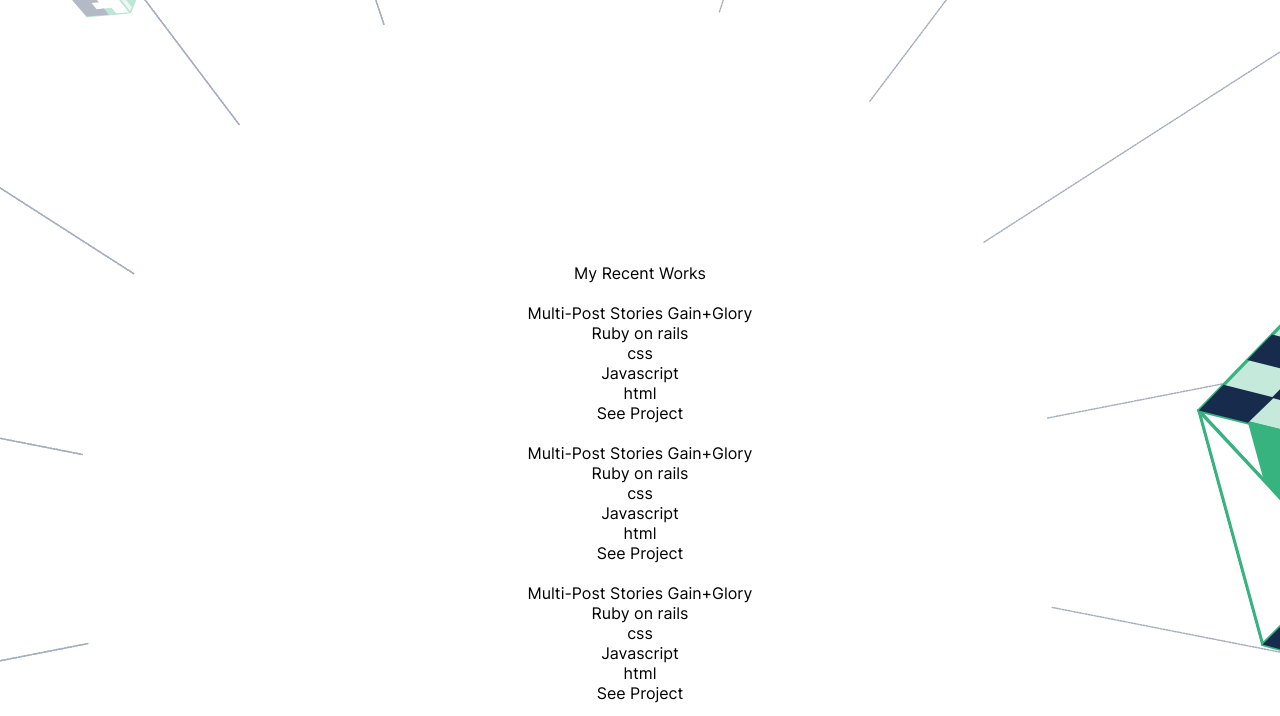
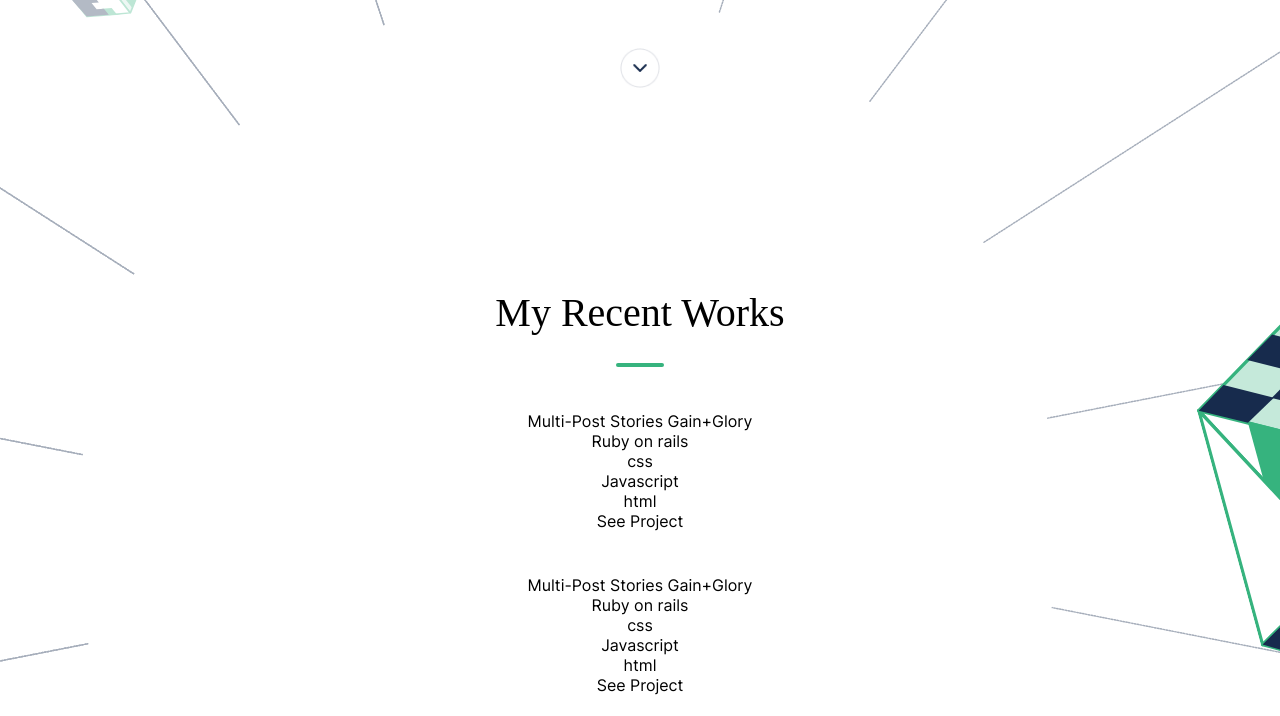
Before and after one commit to lexoxo/Portfolio-setup-and-mobile-version-skeleton, a website: page index.html in a window 1280 px wide. Shown: the part 585-1301 px from the top of the page. Drawn offline with Linux system fonts and the light colour scheme; a web font is replaced by a local one.

Commit message:
Add style to works section

```diff
--- a/index.html
+++ b/index.html
@@ -29,7 +29,7 @@
        <img class="more-img" src="images/more.png" alt=""/>
 </section>
 
-<section class="recent-work">
+<section class="recents-work">
     <p class="recent-work">My Recent Works</p>
     <div class="under-bar"></div>
 
--- a/styles.css
+++ b/styles.css
@@ -106,5 +106,30 @@ header img {
   display: block;
   width: 40px;
   height: 40px;
-  margin: 58px auto auto;
+  margin: 64px auto;
 }
+
+
+.recent-work{
+margin-top: 24px;
+font-family: InterBold;
+font-style: normal;
+font-size: 40px;
+line-height: 52px;
+}
+
+.under-bar{
+width: 48px;
+height: 4px;
+background: #36b37e;
+border-radius: 24px;
+margin: 24px auto;
+
+}
+
+.works{
+    display: grid;
+    grid-template-columns: auto;
+    grid-template-rows: auto;
+    gap: 24px;
+}
```
